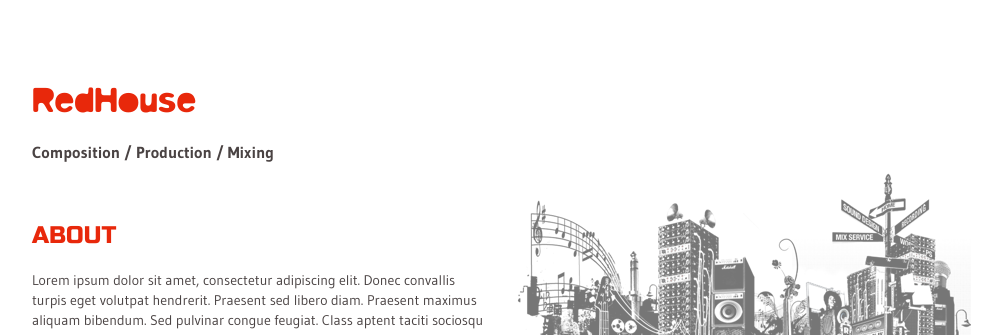
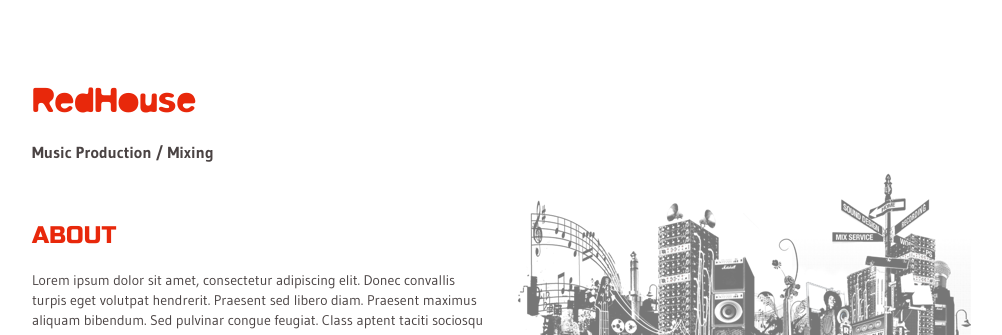
Before and after one commit to redhousestudio/redhousestudio.github.io, a Jekyll site: the page built from index.html, in a window 1280 px wide. Shown: the top 335 px of the page, without its empty margins (138-1140 px from the left). Built offline with Jekyll 4.4.1, drawn with Linux system fonts in a browser that asks for light colours; nearby versions of some CDN libraries.

Commit message:
design tweaks

```diff
--- a/_includes/nav.html
+++ b/_includes/nav.html
@@ -2,7 +2,7 @@
   <div class="col-sm-6">
     <h1><a href="/" class="site-logo">RedHouse</a></h1>
     {% if page.layout == "home" %}
-    <p class="site-tagline">Composition / Production / Mixing</p>
+    <p class="site-tagline">Music Production / Mixing</p>
     {% endif %}
   </div>
   {% if page.layout == "project" %}
--- a/css/style.css
+++ b/css/style.css
@@ -310,7 +310,7 @@ ul.breadcrumb-nav {
   background-color: rgba(36, 32, 31, 0.35);
   width: 190px;
   max-width: 100%;
-  height: 280px;
+  height: 270px;
   border-radius: 5px;
   margin: 20px auto;
   position: relative;
```
